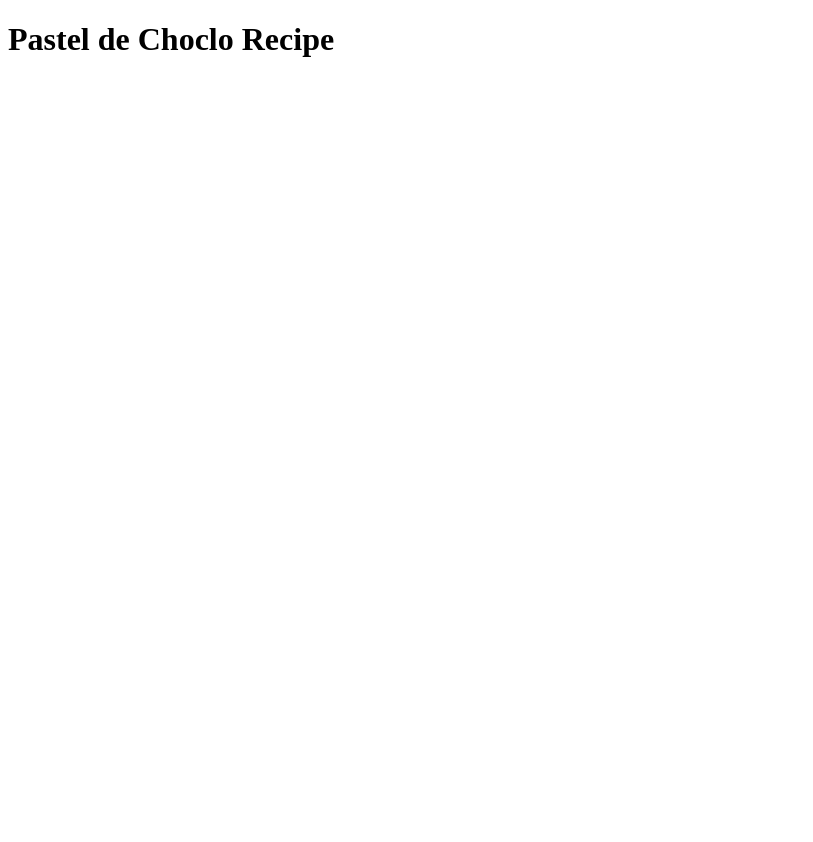
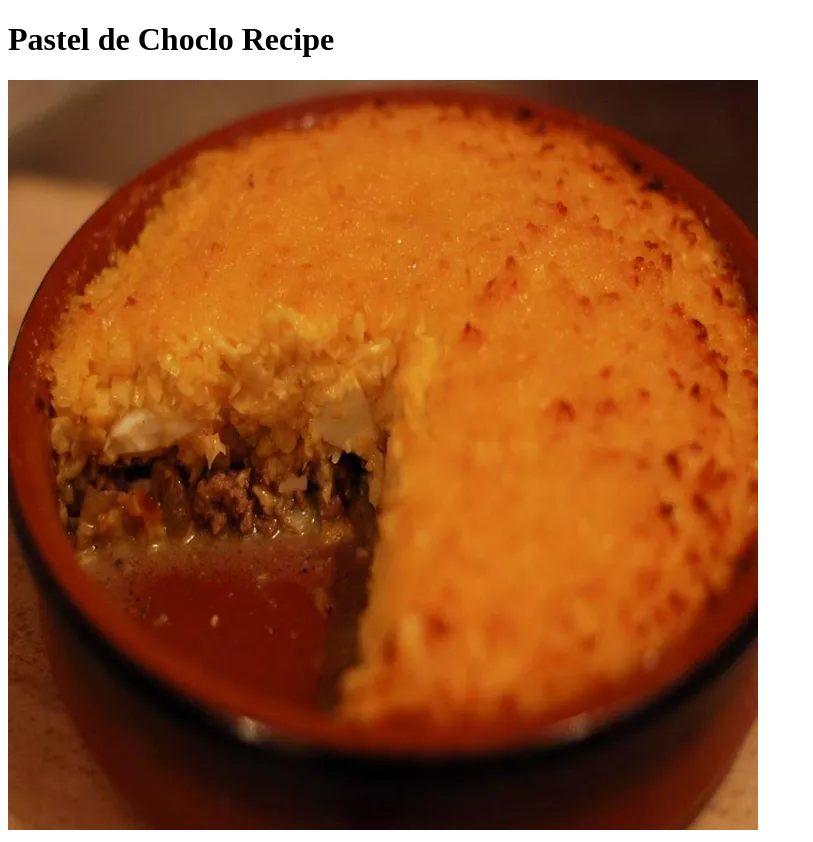
Before and after one commit to siyabongantontela/odin-recipes, a plain HTML site: page recipes/pastel-de-choclo.html in a window 1280 px wide. Shown: the whole page, without its empty margins (0-813 px from the left). Before the commit the page ends 800 px from the top, so only its background shows below. Drawn offline with Linux system fonts and the light colour scheme.

Commit message:
Add image to pastel-de-choclo.html document

```diff
--- a/recipes/pastel-de-choclo.html
+++ b/recipes/pastel-de-choclo.html
@@ -6,5 +6,8 @@
 </head>
 <body>
     <h1>Pastel de Choclo Recipe</h1>
+    <img src="../images/pastel-de-choclo.webp" alt="An image of a warm and tasty pastel de choclo (A Chilean pie)">
+
+
 </body>
 </html>
```
